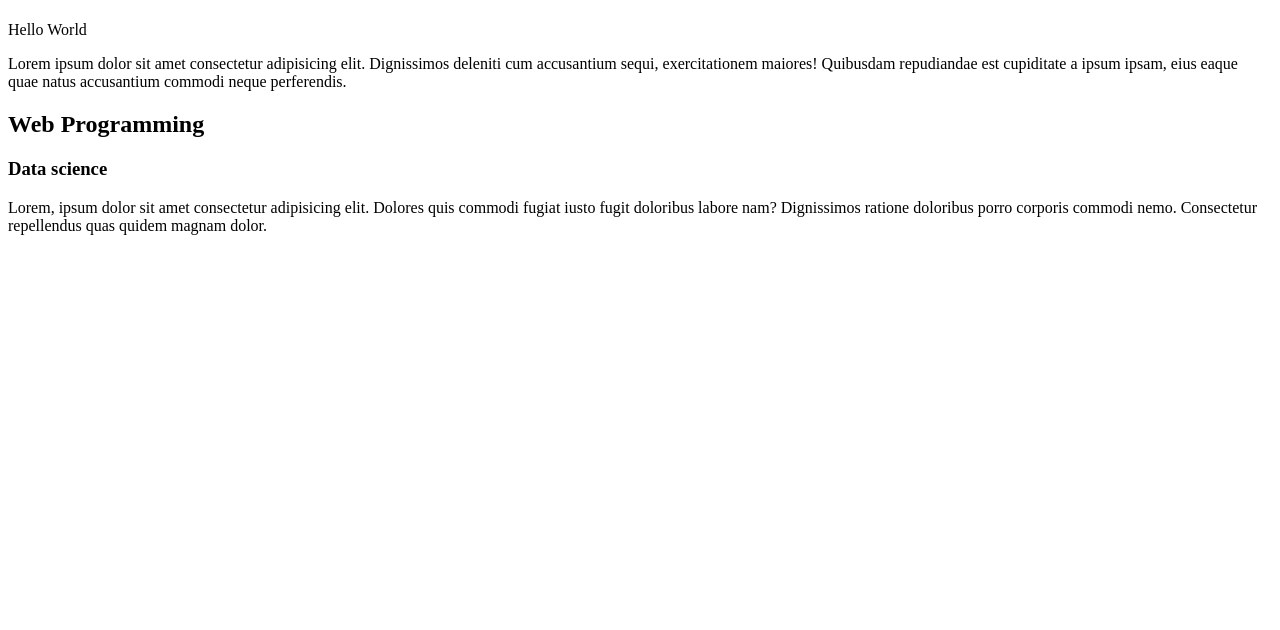
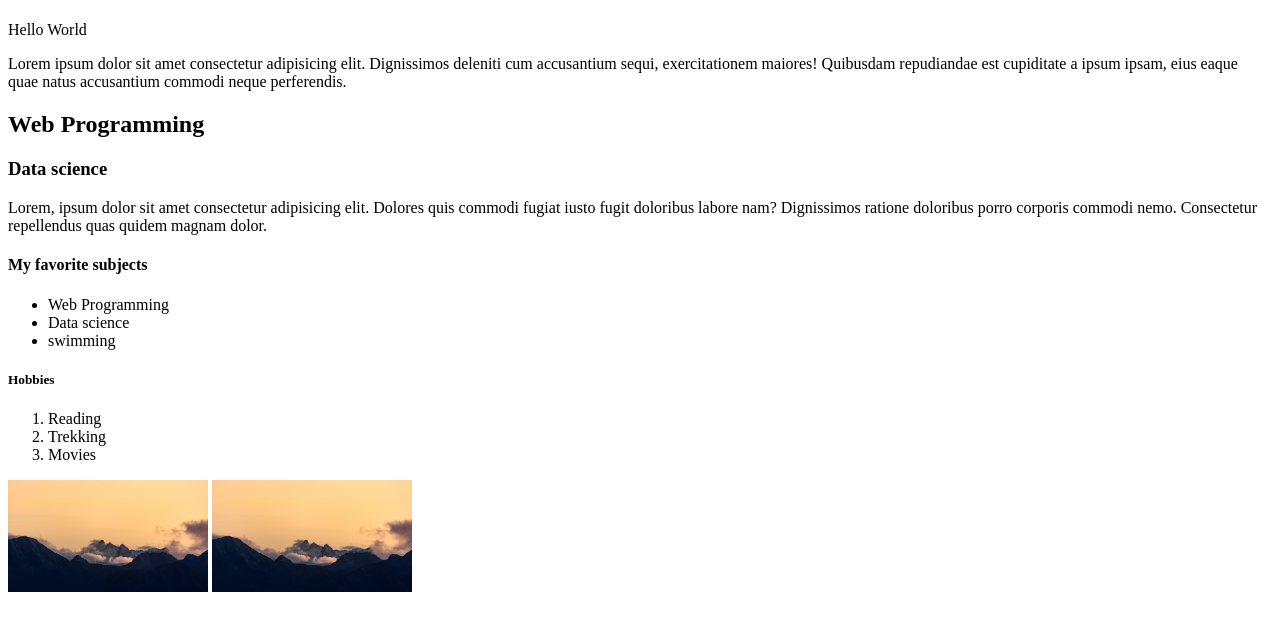
Before and after one commit to 042-Phuwanat/042_Phuwanat_WebProgramming, a plain HTML site: page index.html in a window 1280 px wide. Drawn offline with Linux system fonts and the light colour scheme.

Commit message:
add photo

```diff
--- a/index.html
+++ b/index.html
@@ -17,6 +17,21 @@
     <p>
         Lorem, ipsum dolor sit amet consectetur adipisicing elit. Dolores quis commodi fugiat iusto fugit doloribus labore nam? Dignissimos ratione doloribus porro corporis commodi nemo. Consectetur repellendus quas quidem magnam dolor.
     </p>
+    <h4>My favorite subjects</h4>
+    <ul>
+       <li>Web Programming</li>
+       <li>Data science</li>
+       <li>swimming </li>
 
+    </ul>
+     <h5>Hobbies</h5>
+     <ol>
+        <li>Reading</li>
+        <li>Trekking</li>
+        <li>Movies</li>
+     </ol>
+
+     <img src="images/photo.jpg" alt="View" width="200 px"/>
+     <img src="images/photo.jpg" alt="View" width="200 px"/>
 </body>
 </html>
```
Also changed, not shown: images/photo.jpg (added).
